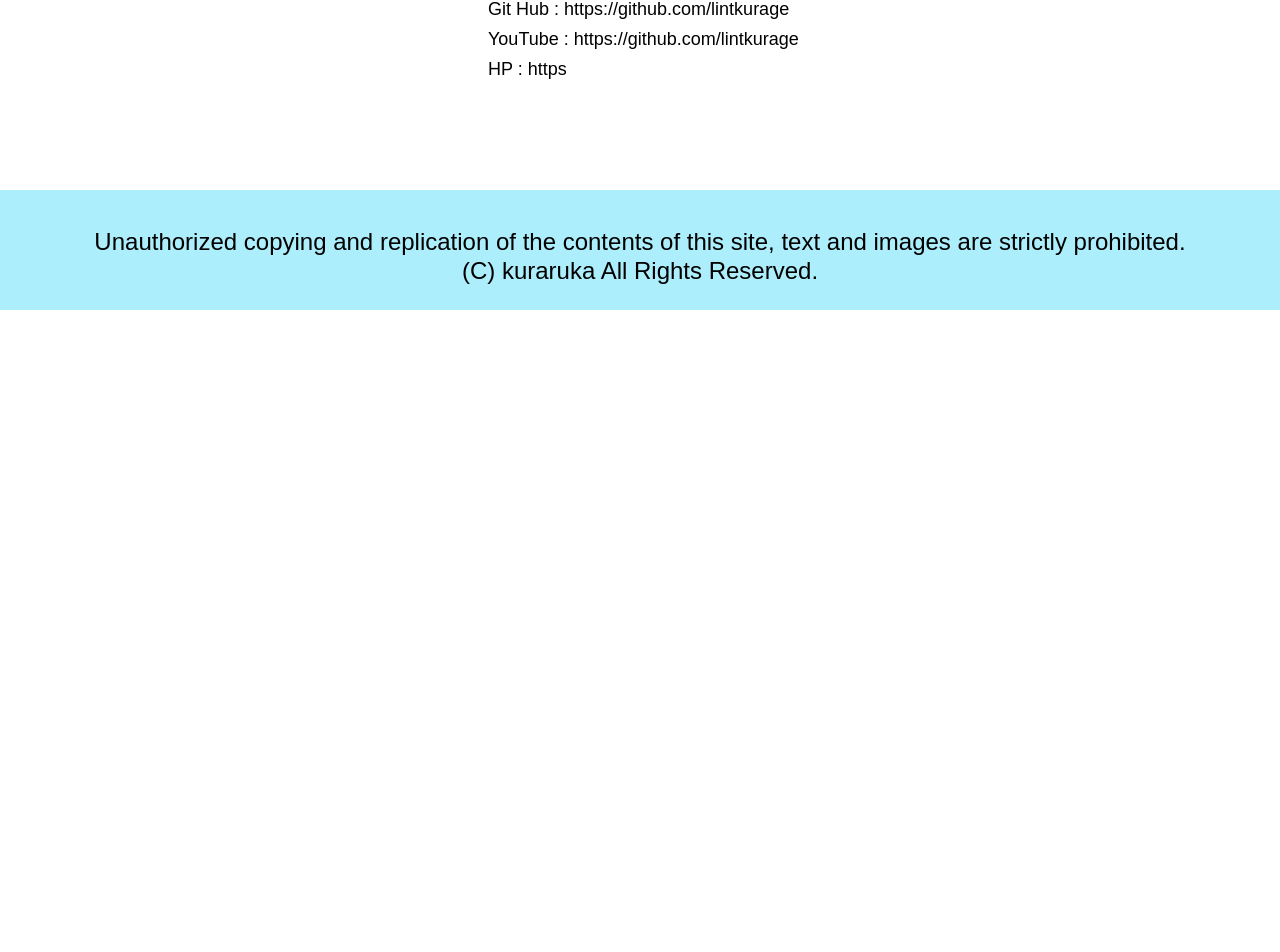
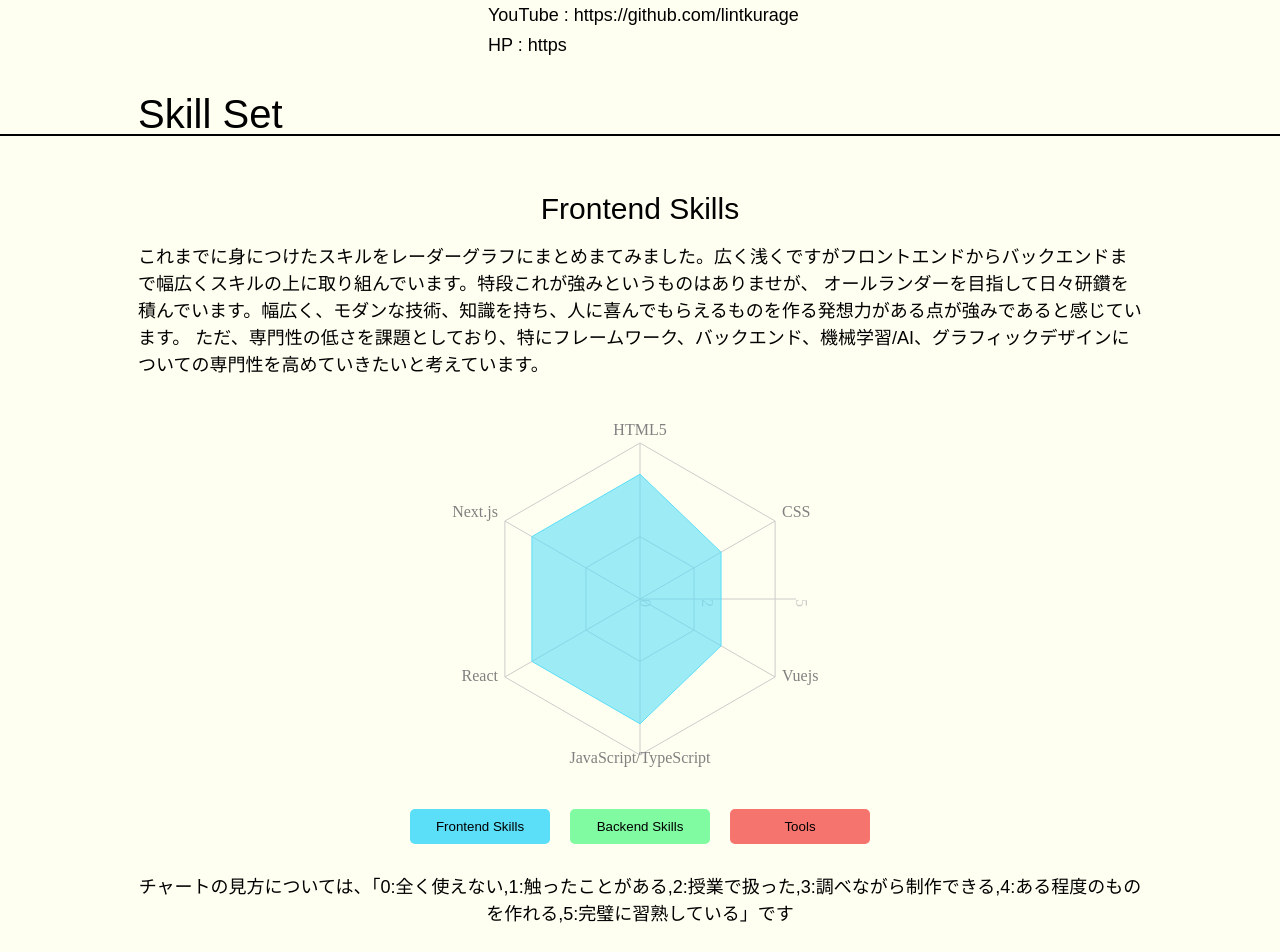
Before and after one commit to lintkurage/kuraruka, a Next.js app: page /about in a window 1280 px wide. Shown: the part 610-1562 px from the top of the page. Before the commit the page ends 920 px from the top, so only its background shows below. Built offline with nearby package versions, Linux system fonts and the light colour scheme.

Commit message:
skilldataコンポーネント作成と背景色を#fffff1に設定

```diff
--- a/src/components/abouthero.tsx
+++ b/src/components/abouthero.tsx
@@ -27,13 +27,13 @@ export default function Abouthero() {
                             </div>
 
                             <div className={styles.explanation}>
-                                <p className={styles.text}>温泉といるか、くらげをこよなく愛する理系大学生・エンジニア</p>
-                                <p className={styles.text}>1月生まれ</p>
+                                <p className={styles.text}>温泉といるか、くらげをこよなく愛する理系大学生・エンジニア、1月生まれ</p>
                                 <p className={styles.text}>専攻 : 情報学</p>
                                 <p className={styles.text}>得意分野 : デジタルファブリケーション、メディア表現、Web技術、電気</p>
                                 <p className={styles.text}>学習中 : 機械学習/AI、モーションキャプチャー、感性工学、UI/UX</p>
                                 <p className={styles.text}>3Dプリンターやレーザーカッターなどを駆使してたものづくり、ゲームやWebアプリケーション制作、</p>
                                 <p className={styles.text}>音楽制作など多岐にわたる活動を行っています</p>
+                                <p className={styles.text}>アイコンはてまりまろさんに描いていただきました</p>
                                 <p className={styles.text}>今やりたいことは、温泉地紹介本制作、制作物販売など</p>
                                 <p className={styles.text}>好きなこと : 旅行・温泉地巡り、ものづくり、ゲーム</p>
                                 <p className={styles.text}>好きなゲーム : スーパーマリオ3、星のカービィシリーズ</p>
--- /dev/null
+++ b/src/components/skilldata.tsx
@@ -0,0 +1,126 @@
+import React, { useState } from 'react';
+import {
+    Radar,
+    RadarChart,
+    PolarGrid,
+    PolarAngleAxis,
+    PolarRadiusAxis,
+    ResponsiveContainer,
+} from 'recharts';
+import styles from "../styles/skilldata.module.css";
+
+interface DataPoint {
+    subject: string;
+    A: number;
+    fullMark: number;
+}
+
+const frontdata: DataPoint[] = [
+    { subject: 'HTML5', A: 4, fullMark: 5 },
+    { subject: 'CSS', A: 3, fullMark: 5 },
+    { subject: 'Vuejs', A: 3, fullMark: 5 },
+    { subject: 'JavaScript/TypeScript', A: 4, fullMark: 5 },
+    { subject: 'React', A: 4, fullMark: 5 },
+    { subject: 'Next.js', A: 4, fullMark: 5 },
+];
+
+const backdata: DataPoint[] = [
+    { subject: 'Python', A: 3, fullMark: 5 },
+    { subject: 'Node.js', A: 4, fullMark: 5 },
+    { subject: 'Ruby', A: 3, fullMark: 5 },
+    { subject: 'SQL', A: 3, fullMark: 5 },
+    { subject: 'C/C++', A: 3, fullMark: 5 },
+    { subject: 'C#', A: 3, fullMark: 5 },
+];
+
+const tooldata: DataPoint[] = [
+    { subject: 'Illustrator', A: 3, fullMark: 5 },
+    { subject: 'Photoshop', A: 3, fullMark: 5 },
+    { subject: 'Premiere Pro', A: 3, fullMark: 5 },
+    { subject: 'Git/Git Hub', A: 3, fullMark: 5 },
+    { subject: 'Fusion/Blender', A: 4, fullMark: 5 },
+    { subject: 'Unity', A: 4, fullMark: 5 },
+];
+
+// カテゴリごとの色の型を定義
+const categoryColors: { [key: string]: string } = {
+    frontend: '#5bdef8',
+    backend: '#80fba1',
+    tool: '#f6746e',
+};
+
+const SkillData: React.FC = () => {
+    const [selectedCategory, setSelectedCategory] = useState<'frontend' | 'backend' | 'tool'>('frontend');
+
+    const toggleData = (category: 'frontend' | 'backend' | 'tool') => {
+        setSelectedCategory(category);
+    }
+
+    const getData = () => {
+        switch (selectedCategory) {
+            case 'frontend':
+                return frontdata;
+            case 'backend':
+                return backdata;
+            case 'tool':
+                return tooldata;
+            default:
+                return frontdata;
+        }
+    }
+
+    const currentData = getData();
+    const currentColor = categoryColors[selectedCategory];
+
+    return (
+        <>
+            <div className={styles.textcontents}>
+                <h1 className={styles.titletext}>Skill Set</h1>
+                <hr className={styles.line} />
+            </div>
+            <div className={styles.contents}>
+                <div>
+                <div className={styles.skillcontents}>
+                    <h2 className={styles.skilltext}>{selectedCategory.charAt(0).toUpperCase() + selectedCategory.slice(1)} Skills</h2>
+                    <p className={styles.skillcomments}>これまでに身につけたスキルをレーダーグラフにまとめまてみました。広く浅くですがフロントエンドからバックエンドまで幅広くスキルの上に取り組んでいます。特段これが強みというものはありませが、
+                        オールランダーを目指して日々研鑽を積んでいます。幅広く、モダンな技術、知識を持ち、人に喜んでもらえるものを作る発想力がある点が強みであると感じています。
+                        ただ、専門性の低さを課題としており、特にフレームワーク、バックエンド、機械学習/AI、グラフィックデザインについての専門性を高めていきたいと考えています。
+                    </p>
+                </div>
+                    <div>
+                        <ResponsiveContainer width="100%" height={400}>
+                            <RadarChart cx="50%" cy="50%" outerRadius="80%" data={currentData}>
+                                <PolarGrid />
+                                <PolarAngleAxis dataKey="subject" />
+                                <PolarRadiusAxis domain={[0, 5]} />
+                                <Radar
+                                    name={selectedCategory}
+                                    dataKey="A"
+                                    stroke={currentColor}
+                                    fill={currentColor}
+                                    fillOpacity={0.6}
+                                />
+                            </RadarChart>
+                        </ResponsiveContainer>
+                    </div>
+                    <div className={styles.buttoncontents}>
+                        <button className={styles.toggleButtonfront} onClick={() => toggleData('frontend')}>
+                            Frontend Skills
+                        </button>
+                        <button className={styles.toggleButtonback} onClick={() => toggleData('backend')}>
+                            Backend Skills
+                        </button>
+                        <button className={styles.toggleButtontool} onClick={() => toggleData('tool')}>
+                            Tools
+                        </button>
+                    </div>
+                </div>
+                <div className={styles.charttext}>
+                    <p>チャートの見方については、「0:全く使えない,1:触ったことがある,2:授業で扱った,3:調べながら制作できる,4:ある程度のものを作れる,5:完璧に習熟している」です</p>
+                </div>
+            </div>
+        </>
+    );
+};
+
+export default SkillData;
--- a/src/pages/about.tsx
+++ b/src/pages/about.tsx
@@ -2,6 +2,7 @@ import Image from 'next/image'
 import { Inter } from 'next/font/google'
 import Layout from 'src/components/layout'
 import Abouthero from 'src/components/abouthero'
+import Skilldata from 'src/components/skilldata'
 
 const inter = Inter({ subsets: ['latin'] })
 
@@ -10,7 +11,7 @@ export default function About() {
     <>
     <Layout>
         <Abouthero></Abouthero>
-
+        <Skilldata></Skilldata>
     </Layout>
     </>
   );
--- a/src/styles/abouthero.module.css
+++ b/src/styles/abouthero.module.css
@@ -4,8 +4,8 @@
 @charset "UTF-8";
 
 .hero {
-    height: 800px;
-    background-color: #ffffff;
+    padding-top: 0px;
+    background-color: #fffff1;
 }
 
 .heropos{
@@ -38,7 +38,7 @@
     font-size: 18px;
     color: #000000;
     font-family: "游ゴシック体", YuGothic, "游ゴシック Medium", "Yu Gothic Medium", "游ゴシック", "Yu Gothic", sans-serif;
-    padding-top: 12px;
+    line-height: 1.5em;
 }
 
 .portfoliolink{
--- a/src/styles/contents.module.css
+++ b/src/styles/contents.module.css
@@ -8,7 +8,7 @@
     font-size: 18px;
     color: #000000;
     font-family: "游ゴシック体", YuGothic, "游ゴシック Medium", "Yu Gothic Medium", "游ゴシック", "Yu Gothic", sans-serif;
-    padding-top: 10px;
+    line-height: 1.5em;
 }
 
 .titletext{
@@ -29,7 +29,7 @@
     font-size: 18px;
     color: #000000;
     font-family: "游ゴシック体", YuGothic, "游ゴシック Medium", "Yu Gothic Medium", "游ゴシック", "Yu Gothic", sans-serif;
-    padding-top: 10px;
+    line-height: 1.5em;
 }
 
 .contentstitle{
@@ -41,7 +41,7 @@
 }
 
 .contents{
-    background-color: #ffffff;
+    background-color: #fffff1;
 }
 
 .workscontents{
--- /dev/null
+++ b/src/styles/skilldata.module.css
@@ -0,0 +1,124 @@
+/*
+   NaviCSSandheader
+   左右それぞれ200px padding
+*/
+@charset "UTF-8";
+
+.contents{
+    padding-left: 138px;
+    padding-right: 138px;
+    padding-bottom: 40px;
+    background-color: #fffff1;
+}
+
+.textcontents{
+    padding-top: 30px;
+    padding-bottom: 50px;
+    background-color: #fffff1;
+    /*クリーム色#fafde7*/
+}
+
+.titletext{
+    font-size: 40px;
+    font-family: "游ゴシック体", YuGothic, "游ゴシック Medium", "Yu Gothic Medium", "游ゴシック", "Yu Gothic", sans-serif;
+    padding-left: 138px;
+}
+
+.line {
+    border: none;
+    background-color: #000000;
+    height: 2px;
+    margin-top: 0;
+}
+
+/*front*/
+.toggleButtonfront{
+    margin: 10px;
+    padding: 10px 20px;
+    height: 35px;
+    width: 140px;
+    background-color: #5bdef8;
+    color: rgb(0, 0, 0);
+    border: none;
+    border-radius: 5px;
+    cursor: pointer;
+}
+
+.toggleButtonfront:hover {
+    background-color: #2cd7fa;
+}
+/*back*/
+.toggleButtonback{
+    margin: 10px;
+    padding: 10px 20px;
+    height: 35px;
+    width: 140px;
+    background-color: #80fba1;
+    color: rgb(0, 0, 0);
+    border: none;
+    border-radius: 5px;
+    cursor: pointer;
+}
+
+.toggleButtonback:hover {
+    background-color: #49fc79;
+}
+/*tool*/
+.toggleButtontool{
+    margin: 10px;
+    padding: 10px 20px;
+    height: 35px;
+    width: 140px;
+    background-color: #f6746e;
+    color: rgb(0, 0, 0);
+    border: none;
+    border-radius: 5px;
+    cursor: pointer;
+}
+
+.toggleButtontool:hover {
+    background-color: #f7433a;
+}
+
+.buttoncontents{
+    text-align: center;
+}
+
+.skillsettext{
+    text-align: left;
+    font-size: 24px;
+    color: #000000;
+    font-family: "游ゴシック体", YuGothic, "游ゴシック Medium", "Yu Gothic Medium", "游ゴシック", "Yu Gothic", sans-serif;
+    padding-bottom: 20px;/*タイトルと説明の距離*/
+}
+
+.skillcontents{
+    text-align: center;
+    margin-bottom: '20px' ;
+}
+
+.skilltext{
+    font-size: 30px;
+    color: #000000;
+    font-family: "游ゴシック体", YuGothic, "游ゴシック Medium", "Yu Gothic Medium", "游ゴシック", "Yu Gothic", sans-serif;
+}
+
+.charttext{
+    text-align: center;
+    font-size: 18px;
+    color: #000000;
+    font-family: "游ゴシック体", YuGothic, "游ゴシック Medium", "Yu Gothic Medium", "游ゴシック", "Yu Gothic", sans-serif;
+    padding-top: 20px;
+    padding-bottom: 20px;/*タイトルと説明の距離*/
+    line-height: 1.5em;
+}
+
+.skillcomments{
+    text-align: left;
+    font-size: 18px;
+    color: #000000;
+    font-family: "游ゴシック体", YuGothic, "游ゴシック Medium", "Yu Gothic Medium", "游ゴシック", "Yu Gothic", sans-serif;
+    padding-top: 20px;
+    padding-bottom: 20px;/*タイトルと説明の距離*/
+    line-height: 1.5em;
+}
```
Also changed, not shown: src/styles/indexhero.module.css (+8 -6 lines).
